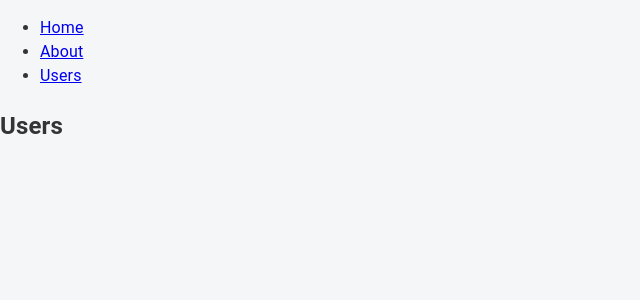
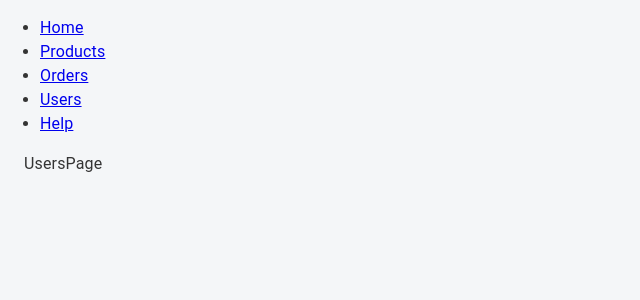
Before and after one commit to balumaqsud/burak-react-frontend, a React (Create React App) app: page /users in a window 1280 px wide. Shown: the top 300 px of the page, without its empty margins (0-640 px from the left). Built offline with nearby package versions, Linux system fonts and the light colour scheme.

Commit message:
fix: routes added

```diff
--- a/src/app/App.tsx
+++ b/src/app/App.tsx
@@ -1,7 +1,11 @@
 import React from "react";
 import "../css/app.css";
-
 import { BrowserRouter as Router, Switch, Route, Link } from "react-router-dom";
+import HomePage from "./screens/homePage";
+import UsersPage from "./screens/usersPage";
+import ProductsPage from "./screens/productsPage";
+import HelpPage from "./screens/helpPage";
+import OrdersPage from "./screens/ordersPage";
 
 function App() {
   return (
@@ -13,25 +17,35 @@ function App() {
               <Link to="/">Home</Link>
             </li>
             <li>
-              <Link to="/about">About</Link>
+              <Link to="/products">Products</Link>
+            </li>
+
+            <li>
+              <Link to="/orders">Orders</Link>
             </li>
             <li>
               <Link to="/users">Users</Link>
             </li>
+            <li>
+              <Link to="/help">Help</Link>
+            </li>
           </ul>
         </nav>
-
-        {/* A <Switch> looks through its children <Route>s and
-            renders the first one that matches the current URL. */}
         <Switch>
-          <Route path="/about">
-            <About />
+          <Route path="/orders">
+            <OrdersPage />
           </Route>
           <Route path="/users">
-            <Users />
+            <UsersPage />
+          </Route>
+          <Route path="/products">
+            <ProductsPage />
+          </Route>
+          <Route path="/help">
+            <HelpPage />
           </Route>
           <Route path="/">
-            <Home />
+            <HomePage />
           </Route>
         </Switch>
       </div>
@@ -39,16 +53,4 @@ function App() {
   );
 }
 
-function Home() {
-  return <h2>Home</h2>;
-}
-
-function About() {
-  return <h2>About</h2>;
-}
-
-function Users() {
-  return <h2>Users</h2>;
-}
-
 export default App;
--- /dev/null
+++ b/src/app/screens/helpPage/index.tsx
@@ -0,0 +1,8 @@
+import { Container } from "@mui/material";
+import React from "react";
+
+const HelpPage = () => {
+  return <Container>HelpPage</Container>;
+};
+
+export default HelpPage;
--- /dev/null
+++ b/src/app/screens/homePage/index.tsx
@@ -0,0 +1,8 @@
+import { Container } from "@mui/material";
+import React from "react";
+
+const HomePage = () => {
+  return <Container>HomePage</Container>;
+};
+
+export default HomePage;
--- /dev/null
+++ b/src/app/screens/ordersPage/index.tsx
@@ -0,0 +1,8 @@
+import { Container } from "@mui/material";
+import React from "react";
+
+const OrdersPage = () => {
+  return <Container>OrdersPage</Container>;
+};
+
+export default OrdersPage;
--- /dev/null
+++ b/src/app/screens/productsPage/index.tsx
@@ -0,0 +1,8 @@
+import { Container } from "@mui/material";
+import React from "react";
+
+const ProductsPage = () => {
+  return <Container>ProductsPage</Container>;
+};
+
+export default ProductsPage;
--- /dev/null
+++ b/src/app/screens/usersPage/index.tsx
@@ -0,0 +1,8 @@
+import { Container } from "@mui/material";
+import React from "react";
+
+const UsersPage = () => {
+  return <Container>UsersPage</Container>;
+};
+
+export default UsersPage;
--- a/src/index.tsx
+++ b/src/index.tsx
@@ -14,8 +14,9 @@ ReactDOM.render(
   <React.StrictMode>
     <Provider store={store}>
       <ThemeProvider theme={theme}>
+        <CssBaseline />{" "}
         <Router>
-          <CssBaseline /> <App />
+          <App />
         </Router>
       </ThemeProvider>
     </Provider>
```
